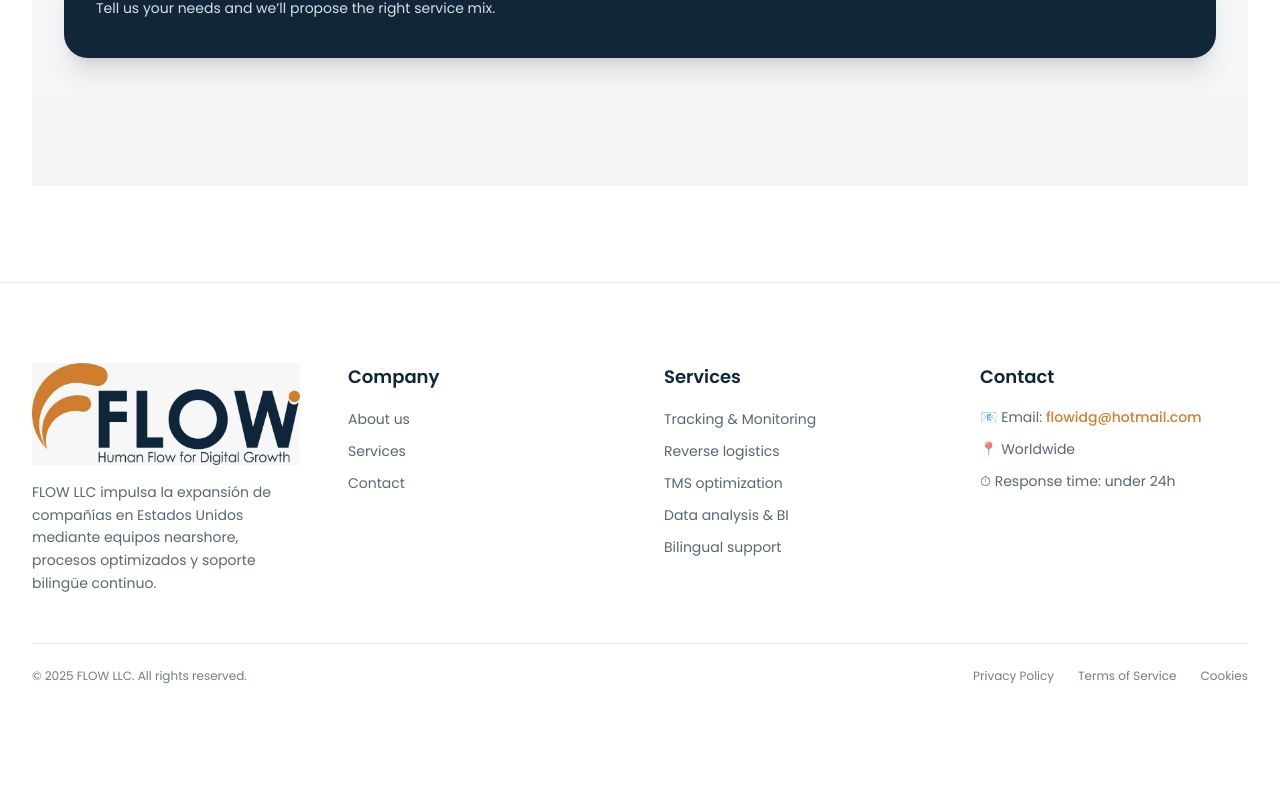
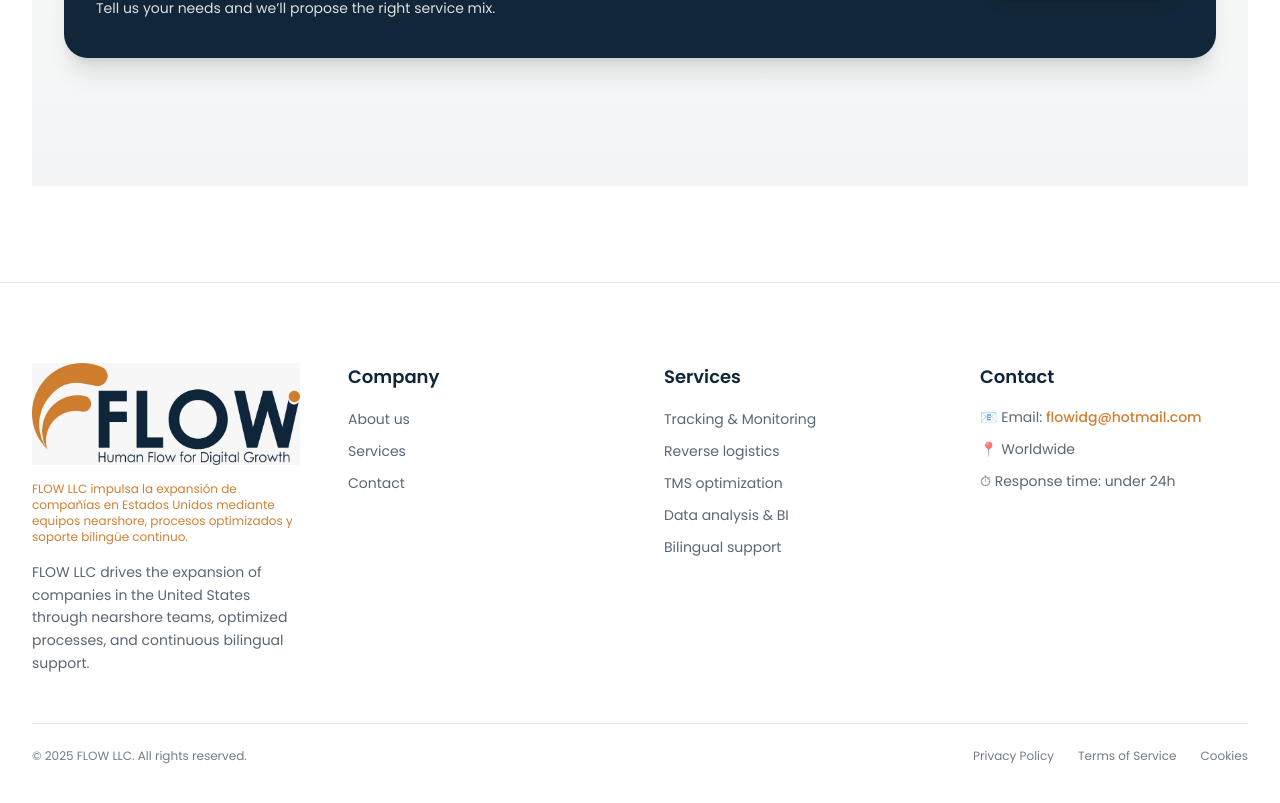
Before and after one commit to r4vig/flow-web, a Next.js app: page / in a window 1280 px wide. Shown: the part 1833-2636 px from the top of the page. Before the commit the page ends 2557 px from the top, so only its background shows below. Built offline with nearby package versions, Linux system fonts and the light colour scheme.

Commit message:
Narbar mobile

```diff
--- a/components/Footer.tsx
+++ b/components/Footer.tsx
@@ -49,9 +49,13 @@ export default function Footer() {
               priority
             />
 
-            <p className="text-brand-navy/70 text-sm leading-relaxed max-w-xs">
+            <p className="text-xs text-brand-orange">
               FLOW LLC impulsa la expansión de compañías en Estados Unidos mediante
               equipos nearshore, procesos optimizados y soporte bilingüe continuo.
+            </p>
+            <p className= "text-brand-navy/70 text-sm leading-relaxed max-w-xs">
+              FLOW LLC drives the expansion of companies in the United States through
+              nearshore teams, optimized processes, and continuous bilingual support.
             </p>
           </motion.div>
 
--- a/components/Navbar.tsx
+++ b/components/Navbar.tsx
@@ -16,7 +16,7 @@ export default function Navbar() {
         {/* LOGO NUEVO */}
         <Link href="/" prefetch={true} className="flex items-center gap-3">
           <Image
-            src="/logo.png"
+            src="/og-image.jpeg"
             alt="Flow — Human Flow for Digital Growth"
             width={150}
             height={50}
--- a/components/NavbarMobile.tsx
+++ b/components/NavbarMobile.tsx
@@ -64,7 +64,7 @@ export default function NavbarMobile() {
 
             {/* Logo */}
             <Image
-              src="/logo.png"
+              src="/isotipo.png"
               alt="Flow"
               width={160}
               height={60}
```
Also changed, not shown: public/isotipo.png (added).
